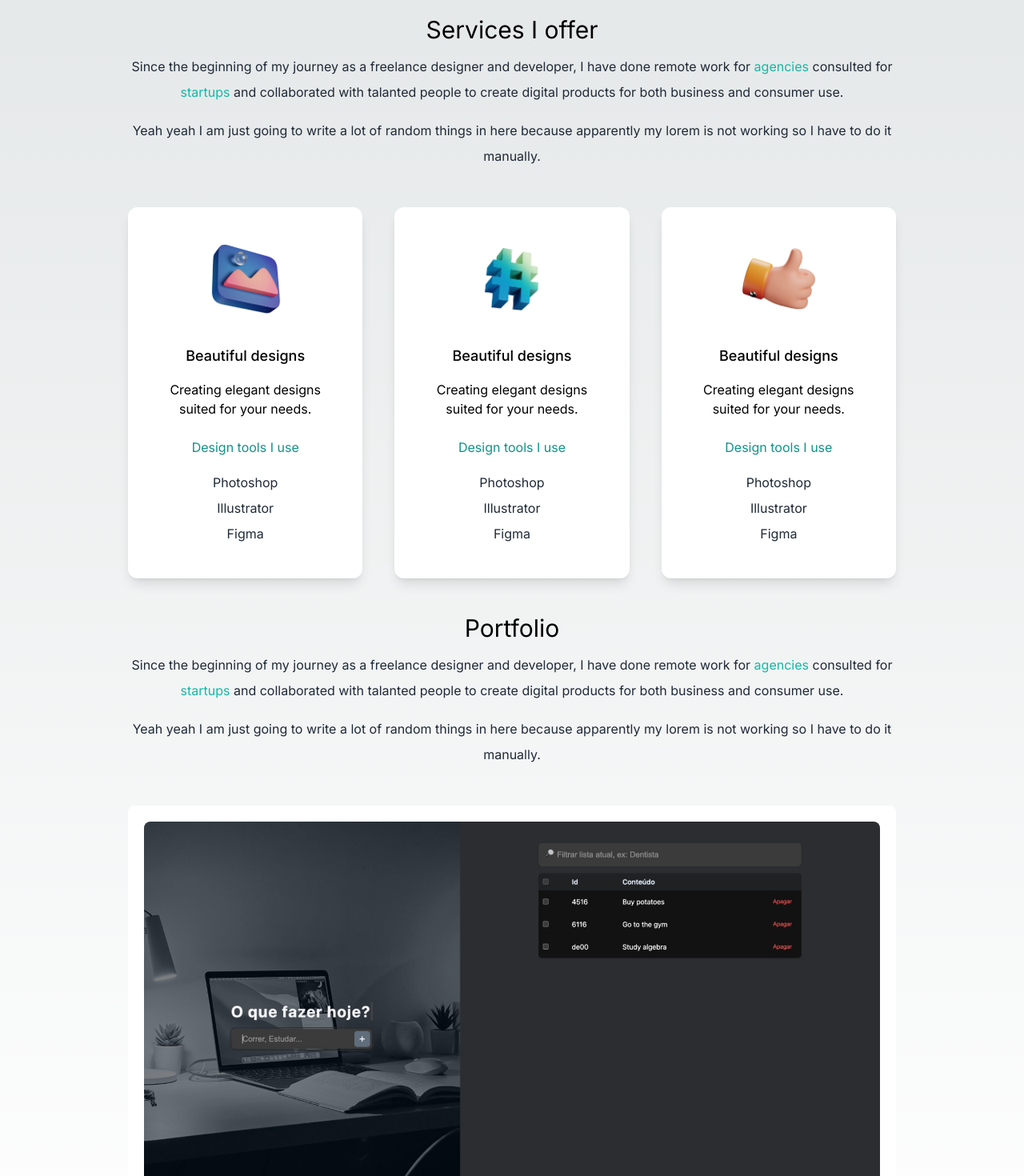
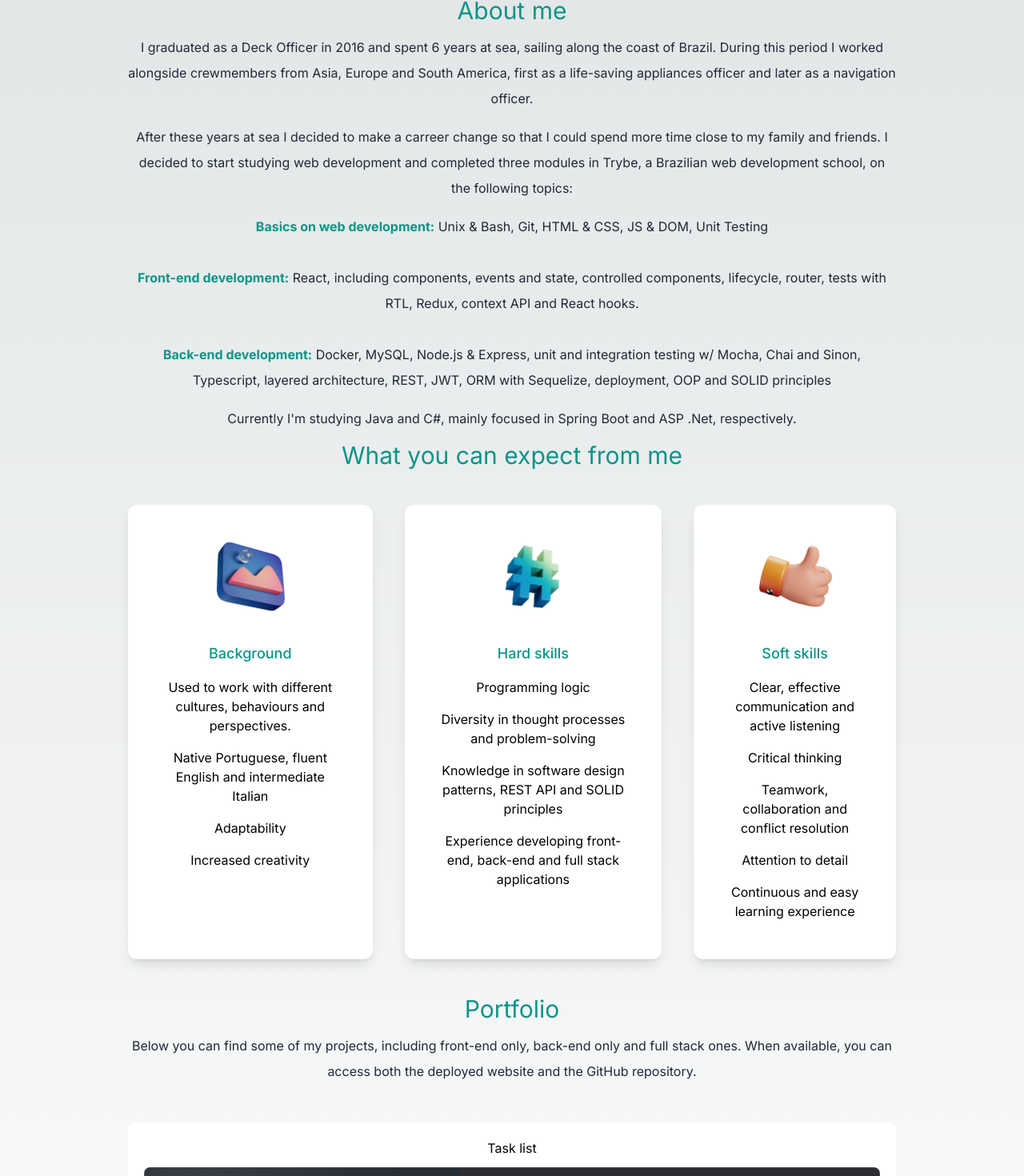
Before and after one commit to jpastolfi/react-portfolio, a Next.js app: page / in a window 1280 px wide. Shown: the part 993-2463 px from the top of the page at 80% size. Built offline with nearby package versions, Linux system fonts and the light colour scheme.

Commit message:
Text correction and some small changes

```diff
--- a/app/page.js
+++ b/app/page.js
@@ -1,3 +1,4 @@
+/* eslint-disable react/no-unescaped-entities */
 'use client'
 import {BsFillMoonStarsFill} from 'react-icons/bs'
 import {AiFillLinkedin, AiFillGithub} from 'react-icons/ai'
@@ -16,9 +17,9 @@ export default function Home() {
     <div className={darkMode && 'dark'}>
       <main className='bg-white-950 px-10 md-px-20 lg:px-40 dark:bg-gray-950'>
         <section className="min-h-screen">
-          <nav className='py-10 mb-12 flex justify-between'>
-            <h1 className='text-xl font-burtons dark:text-gray-100'>developed by jp</h1>
-            <ul className='flex items-center'>
+          <nav className='py-10 flex justify-center'>
+            {/* <h1 className='text-xl font-burtons dark:text-gray-100'>developed by me</h1> */}
+            <ul className='flex items-center justify-between'>
               <li><BsFillMoonStarsFill onClick = {() => setDarkMode(!darkMode)}className='cursor-pointer text-2xl dark:text-gray-200' /></li>
               <li><a className='bg-gradient-to-r from-cyan-500 to-teal-500 text-white px-4 py-2 rounded-md ml-8' href="/João Astolfi CV.pdf" download="Joao Astolfi CV" target="_blank" rel="nonreferrer">Download CV</a></li>
             </ul>
@@ -26,7 +27,7 @@ export default function Home() {
           <div className='text-center p-10'>
             <h2 className='text-5xl py-2 text-teal-600 font-medium md:text-6xl'>João Astolfi</h2>
             <h3 className='text-2xl py-2 md:text-3xl dark:text-gray-200'>Developer</h3>
-            <p className='text-md py-5 leading-8 text-gray-800 md:text-xl max-w-xl mx-auto dark:text-gray-200'>Fullstack developer but I actually prefer backend lol</p>
+            <p className='text-md py-5 leading-8 text-gray-800 md:text-xl max-w-xl mx-auto dark:text-gray-200'>Hi there! I am a fullstack developer mainly focused in React and Node.js, but I'm currently studying Java and C#.</p>
           </div>
           <div className='text-5xl flex justify-center gap-16 py-3 text-gray-600'>
             <a href='https://www.linkedin.com/in/jpastolfi/' target='_blank'><AiFillLinkedin /></a>
@@ -38,72 +39,67 @@ export default function Home() {
         </section>
         <section className='text-center'>
           <div>
-            <h3 className='text-3xl py-1 dark:text-gray-200'>Services I offer</h3>
+            <h3 className='text-3xl py-1 text-teal-600 dark:text-teal-600'>About me</h3>
             <p className="text-md py-2 leading-8 text-gray-800 dark:text-gray-200">
-              Since the beginning of my journey as a freelance designer and
-              developer, I have done remote work for
-              <span className="text-teal-500"> agencies </span>
-              consulted for <span className="text-teal-500">startups </span>
-              and collaborated with talanted people to create digital products
-              for both business and consumer use.
+              I graduated as a Deck Officer in 2016 and spent 6 years at sea, sailing along the coast of Brazil. During this period I worked alongside crewmembers from Asia, Europe and South America, first as a life-saving appliances officer and later as a navigation officer. <br></br>
             </p>
             <p className='text-md py-2 leading-8 text-gray-800 dark:text-gray-200'>
-              Yeah yeah I am just going to write a lot of random things in here because apparently my lorem is not working so I have to do it manually.
+              After these years at sea I decided to make a carreer change so that I could spend more time close to my family and friends. I decided to start studying web development and completed three modules in Trybe, a Brazilian web development school, on the following topics:
+            </p>
+            <ol className='text-md py-2 leading-8 text-gray-800 dark:text-gray-200'>
+              <li><span className='font-bold text-teal-600'>Basics on web development:</span> Unix & Bash, Git, HTML & CSS, JS & DOM, Unit Testing</li><br></br>
+              <li><span className='font-bold text-teal-600'>Front-end development:</span> React, including components, events and state, controlled components, lifecycle, router, tests with RTL, Redux, context API and React hooks.</li><br></br>
+              <li><span className='font-bold text-teal-600'>Back-end development:</span> Docker, MySQL, Node.js & Express, unit and integration testing w/ Mocha, Chai and Sinon, Typescript, layered architecture, REST, JWT, ORM with Sequelize, deployment, OOP and SOLID principles</li>
+            </ol>
+            <p className='text-md py-2 leading-8 text-gray-800 dark:text-gray-200'>
+              Currently I'm studying Java and C#, mainly focused in Spring Boot and ASP .Net, respectively.
             </p>
           </div>
+          <h3 className='text-3xl py-1 text-teal-600 dark:text-teal-600'>What you can expect from me</h3>
           <div className='lg:flex gap-10'>
             <div className='bg-white flex flex-col items-center text-current shadow-lg p-10 rounded-xl my-10 dark:bg-white'>
               <Image src={design} width={100} height={100} alt='design'/>
-              <h3 className='text-lg font-medium pt-8 pb-2'>Beautiful designs</h3>
+              <h3 className='text-lg font-medium pt-8 pb-2 text-teal-600'>Background</h3>
               <p className='py-2'>
-                Creating elegant designs suited for your needs.
+                Used to work with different cultures, behaviours and perspectives.
               </p>
-              <h4 className='py-4 text-teal-600'>Design tools I use</h4>
-              <p className='text-gray-800 py-1 '>Photoshop</p>
-              <p className='text-gray-800 py-1 '>Illustrator</p>
-              <p className='text-gray-800 py-1 '>Figma</p>
+              <p className='py-2 '>Native Portuguese, fluent English and intermediate Italian</p>
+              <p className='py-2 '>Adaptability</p>
+              <p className='py-2 '>Increased creativity</p>
             </div>
             <div className='bg-white flex flex-col items-center text-current shadow-lg p-10 rounded-xl my-10 dark:bg-white'>
               <Image src={code} width={100} height={100} alt='design'/>
-              <h3 className='text-lg font-medium pt-8 pb-2'>Beautiful designs</h3>
+              <h3 className='text-lg font-medium pt-8 pb-2 text-teal-600'>Hard skills</h3>
               <p className='py-2'>
-                Creating elegant designs suited for your needs.
+                Programming logic
               </p>
-              <h4 className='py-4 text-teal-600'>Design tools I use</h4>
-              <p className='text-gray-800 py-1 '>Photoshop</p>
-              <p className='text-gray-800 py-1 '>Illustrator</p>
-              <p className='text-gray-800 py-1 '>Figma</p>
+              <p className='py-2 '>Diversity in thought processes and problem-solving </p>
+              <p className='py-2 '>Knowledge in software design patterns, REST API and SOLID principles</p>
+              <p className='py-2 '>Experience developing front-end, back-end and full stack applications</p>
             </div>
             <div className='bg-white flex flex-col items-center text-current shadow-lg p-10 rounded-xl my-10 dark:bg-white'>
               <Image src={consulting} width={100} height={100} alt='design'/>
-              <h3 className='text-lg font-medium pt-8 pb-2'>Beautiful designs</h3>
+              <h3 className='text-lg font-medium pt-8 pb-2 text-teal-600'>Soft skills</h3>
               <p className='py-2'>
-                Creating elegant designs suited for your needs.
+                Clear, effective communication and active listening
               </p>
-              <h4 className='py-4 text-teal-600'>Design tools I use</h4>
-              <p className='text-gray-800 py-1 '>Photoshop</p>
-              <p className='text-gray-800 py-1 '>Illustrator</p>
-              <p className='text-gray-800 py-1 '>Figma</p>
+              <p className='py-2 '>Critical thinking</p>
+              <p className='py-2 '>Teamwork, collaboration and conflict resolution</p>
+              <p className='py-2 '>Attention to detail</p>
+              <p className='py-2 '>Continuous and easy learning experience</p>
             </div>
           </div>
         </section>
         <section>
           <div className='text-center'>
-            <h3 className='text-3xl py-1'>Portfolio</h3>
+            <h3 className='text-3xl py-1 text-teal-600'>Portfolio</h3>
             <p className="text-md py-2 leading-8 text-gray-800 dark:text-gray-200">
-              Since the beginning of my journey as a freelance designer and
-              developer, I have done remote work for
-              <span className="text-teal-500"> agencies </span>
-              consulted for <span className="text-teal-500">startups </span>
-              and collaborated with talanted people to create digital products
-              for both business and consumer use.
-            </p>
-            <p className='text-md py-2 leading-8 text-gray-800 dark:text-gray-200'>
-              Yeah yeah I am just going to write a lot of random things in here because apparently my lorem is not working so I have to do it manually.
+              Below you can find some of my projects, including front-end only, back-end only and full stack ones. When available, you can access both the deployed website and the GitHub repository.
             </p>
           </div>
           <div className='flex flex-col gap-10 py-10 lg:flex-row lg:flex-wrap'>
-          <div className='bg-white p-5 rounded-lg basis-1/3 flex-1 flex-col items-center justify-center'>
+          <div className='bg-white p-5 rounded-lg basis-1/3 flex-1 flex-col items-center flex'>
+            <h1 className='mb-3'>Task list</ h1>
             <Image src={tasklist} className='rounded-lg object-cover' width={'100%'} height={'100%'} layout='responsive' alt='image'/>
              <div className='flex justify-evenly mt-3 w-full'>
               <a href='https://github.com/jpastolfi/to-do-list-crud' target="_blank" className='bg-teal-600 text-white font-bold py-2 px-4 rounded'>Github</a>
```
Also changed, not shown: public/not-your-ordinary-task-list.jpeg.
